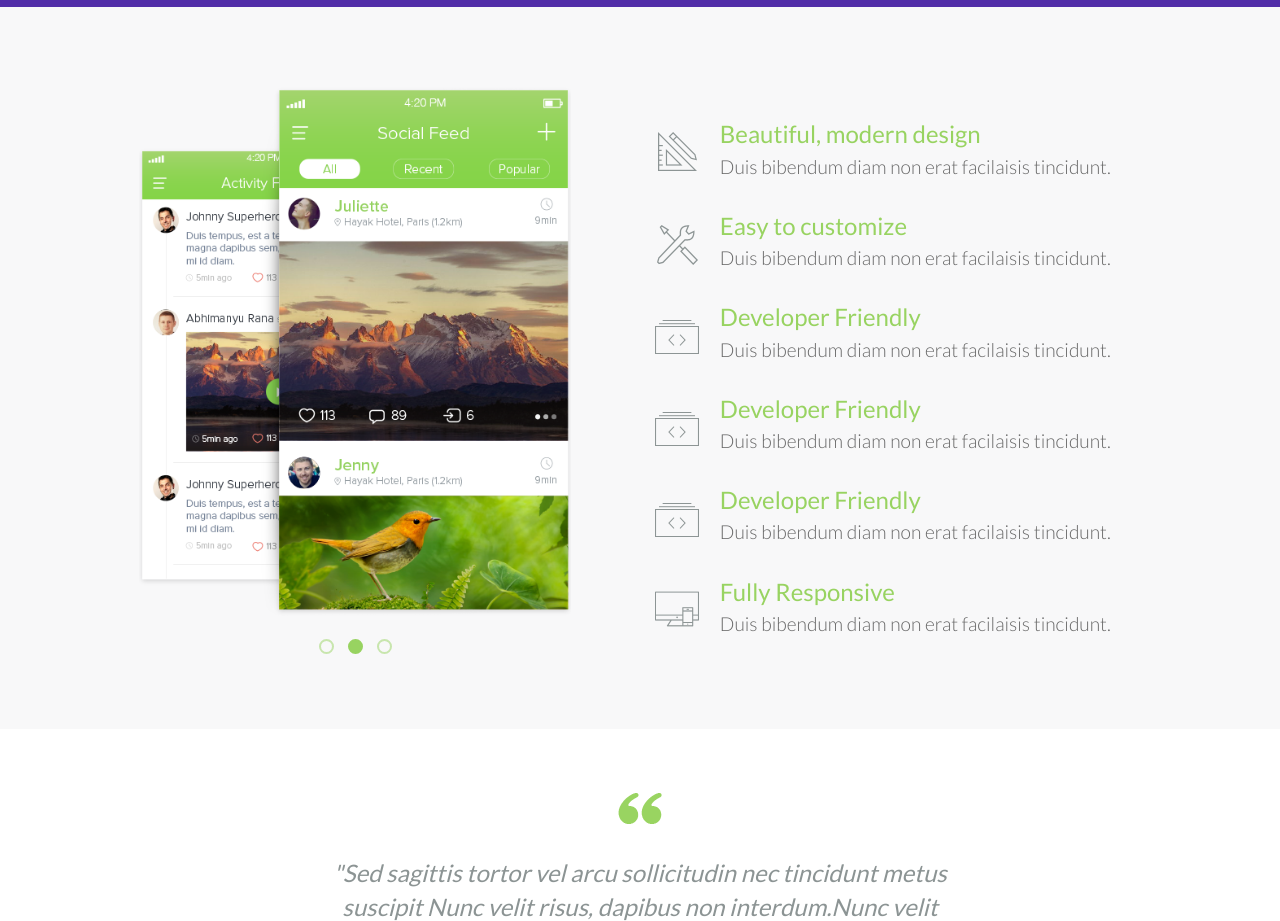
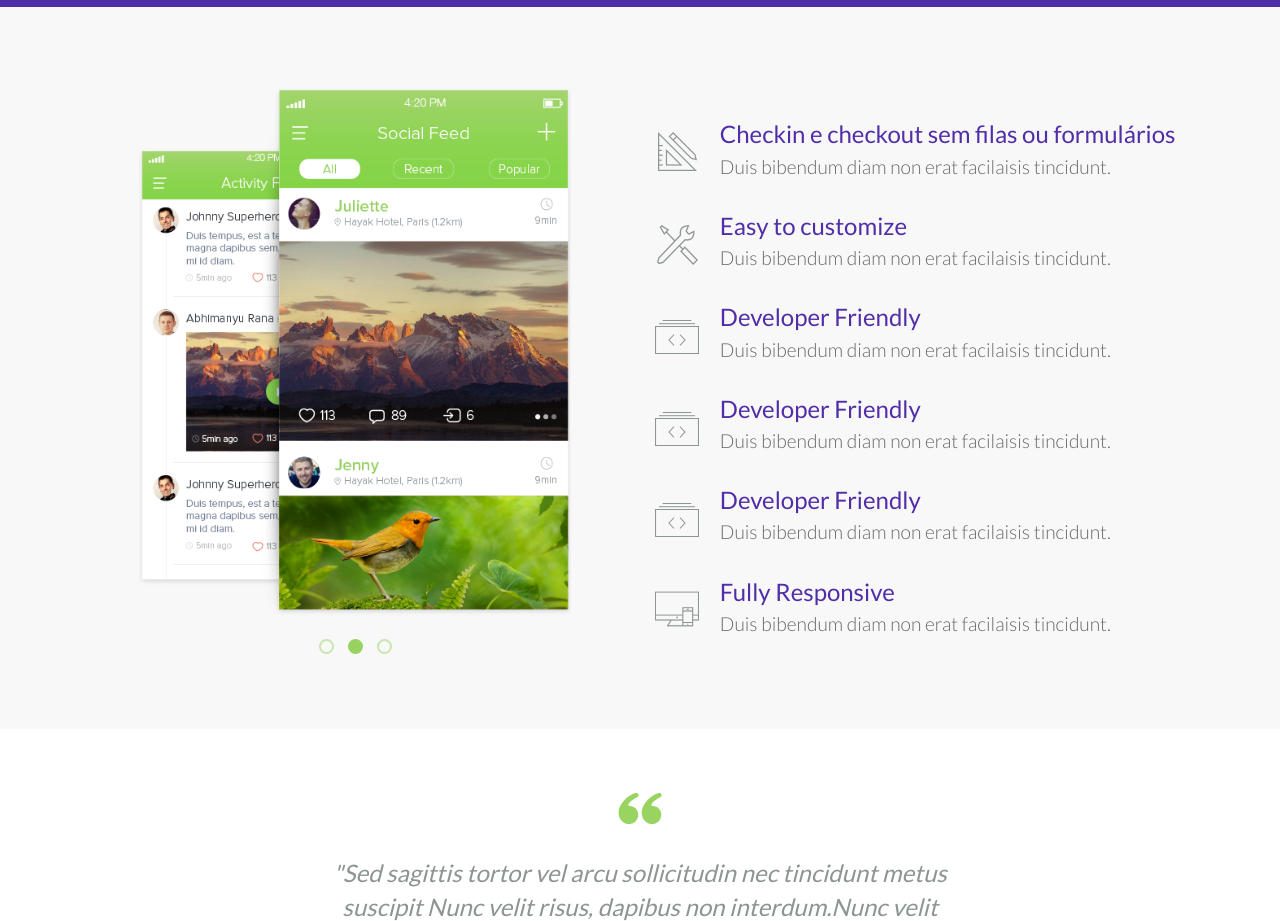
Before and after one commit to 99Hotels/99Hotels.github.io, a plain HTML site: page index.html in a window 1280 px wide. Shown: the part 1440-2361 px from the top of the page. Drawn offline with Linux system fonts and the light colour scheme.

Commit message:
starting over againnnn

```diff
--- a/css/style.css
+++ b/css/style.css
@@ -180,7 +180,7 @@ ul.usefull-for li a.u-windows span:hover{
 	background: url(../images/fea-cions.png) no-repeat 0px 0px;
 }
 .fea-grids-left-grid-right h4{
-	color: #98D361;
+	color: #512DA8;
 	font-weight: 400;
 	font-size: 1.5em;
 	margin-bottom: 0.2em;
--- a/index.html
+++ b/index.html
@@ -156,7 +156,7 @@ License URL: http://creativecommons.org/licenses/by/3.0/
 									<span class="fea-icon1"> </span>
 								</div>
 								<div class="fea-grids-left-grid-right">
-									<h4>Beautiful, modern design</h4>
+									<h4>Checkin e checkout sem filas ou formulários</h4>
 									<p>Duis bibendum diam non erat facilaisis tincidunt. </p>
 								</div>
 								<div class="clearfix"> </div>
```
